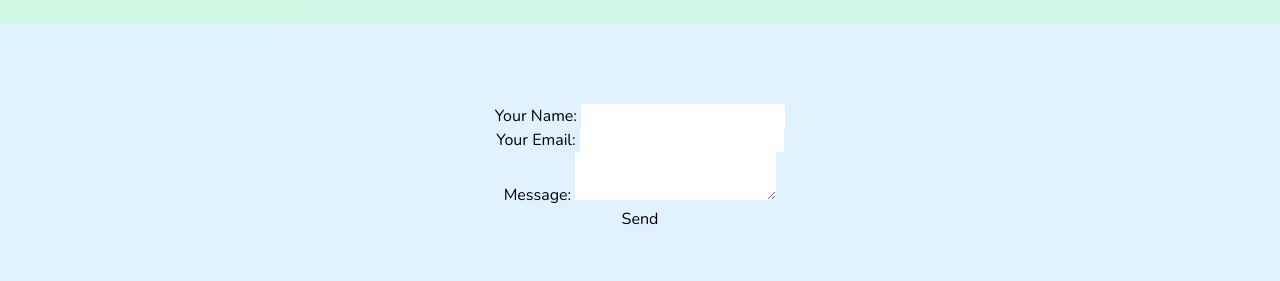
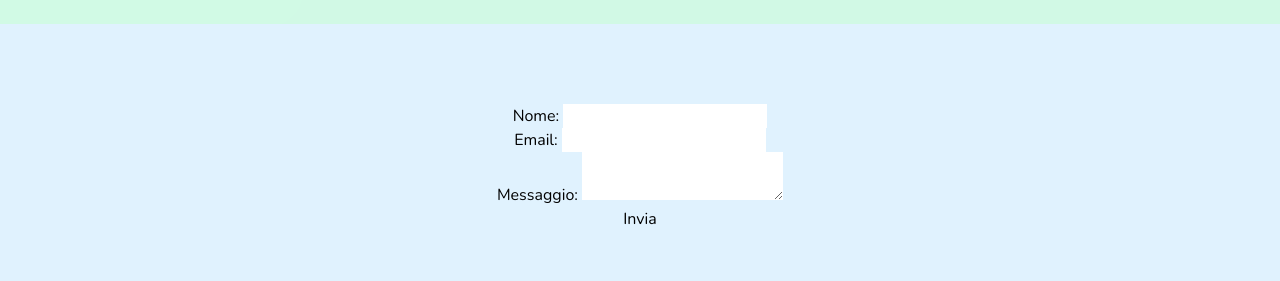
Before and after one commit to stynoap/paolovalentinipsicologo, a React (Create React App) app: page / in a window 1280 px wide. Shown: the part 4200-4481 px from the top of the page. Built offline with nearby package versions, Linux system fonts and the light colour scheme; grey boxes are pictures that could not be loaded.

Commit message:
form contatto test

```diff
--- a/src/Components/FormContatto.js
+++ b/src/Components/FormContatto.js
@@ -57,29 +57,30 @@ function FormContatto() {
           {/* </div>
         </div>
       </form> */}
-      <form name="contact" method="POST" data-netlify="true" onSubmit="submit">
-        <input
-          type="hidden"
-          name="subject"
-          value="Sales inquiry from mysitename.netlify.app"
-        />
+       <form
+      name="contact"
+      method="POST"
+      data-netlify="true"
+      data-netlify-honeypot="bot-field"
+    >
+      <input type="hidden" name="form-name" value="contact" />
       <p>
         <label>
-            Your Name: <input type="text" name="name" />
+          Nome: <input type="text" name="name" required />
         </label>
       </p>
       <p>
         <label>
-            Your Email: <input type="email" name="email" />
+          Email: <input type="email" name="email" required />
         </label>
       </p>
       <p>
         <label>
-            Message: <textarea name="message"></textarea>
+          Messaggio: <textarea name="message" required></textarea>
         </label>
       </p>
       <p>
-          <button type="submit">Send</button>
+        <button type="submit">Invia</button>
       </p>
     </form>
     </>
```
Lines whose indentation alone changed are shown as unchanged.
